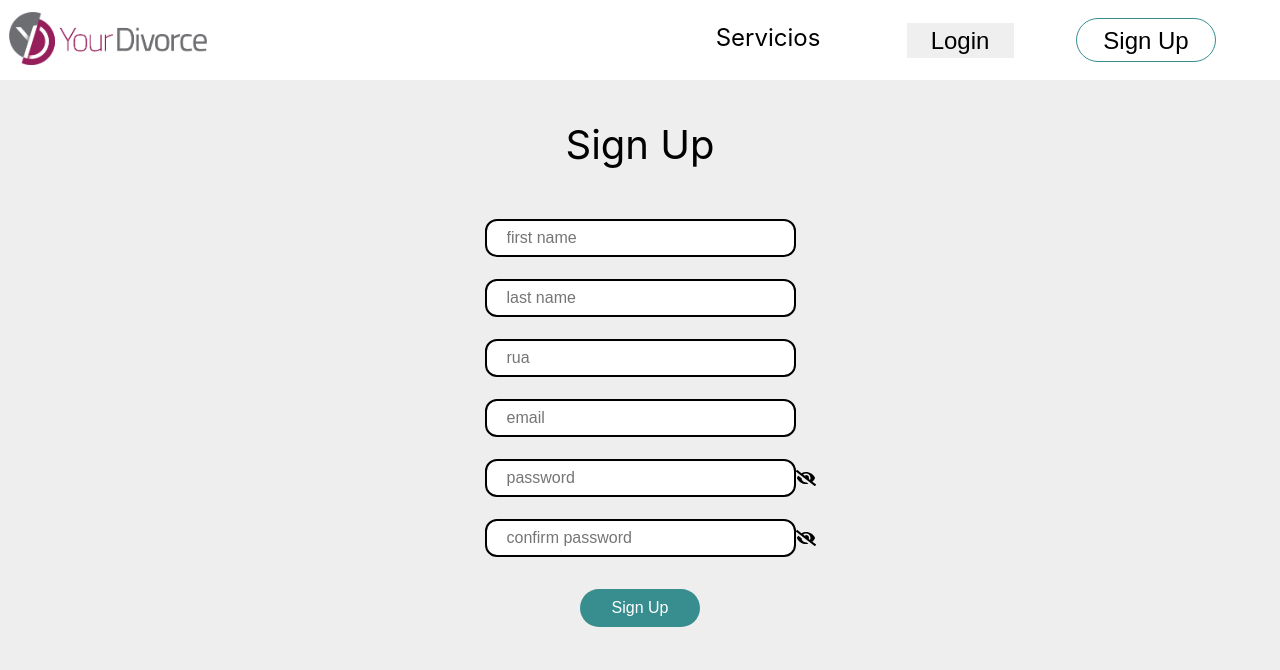
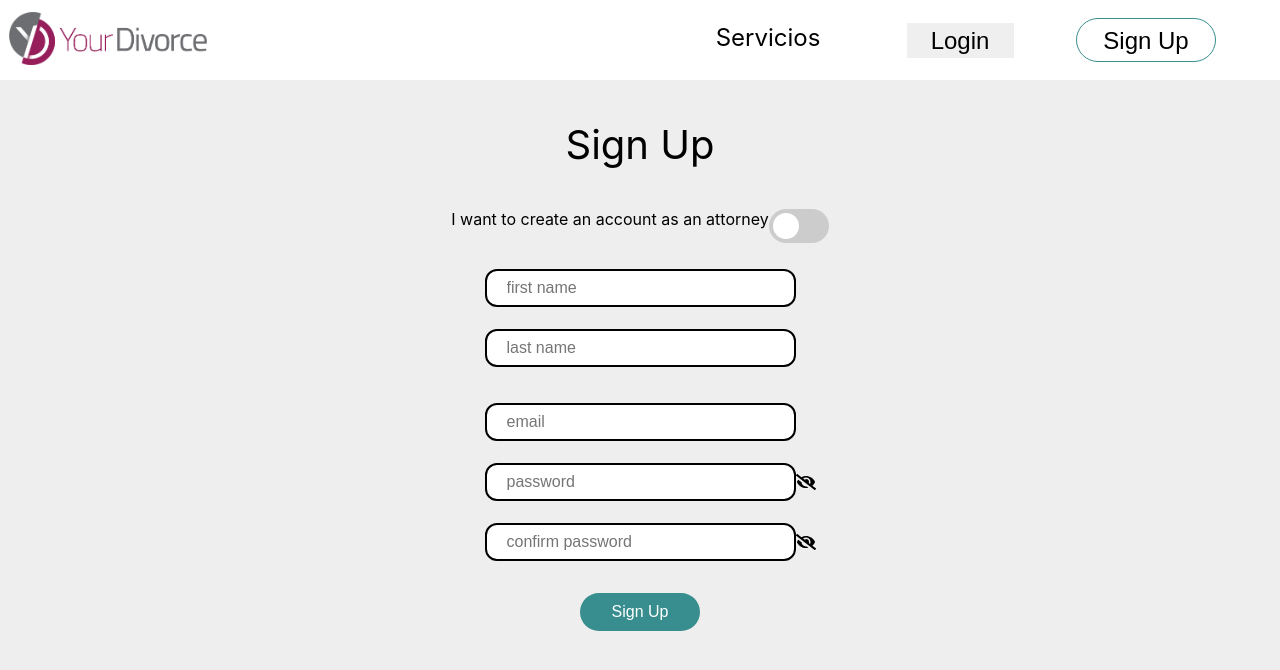
Before and after one commit to AbdielCortes/inso4115-los-reyes-de-la-punta-front-end, a React (Create React App) app: page /signup in a window 1280 px wide. Shown: the top 670 px of the page. Built offline with nearby package versions, Linux system fonts and the light colour scheme.

Commit message:
added button that shows/hides rua for attorney sign up

```diff
--- a/src/components/Home/Home.js
+++ b/src/components/Home/Home.js
@@ -12,7 +12,7 @@ export class Home extends Component {
                     <div className='start-text'>
                         Make your divorce a fast process!
                     </div>
-                    <button className='start-button'>Register for Free!</button>
+                    <button className='start-button' onClick={() => history.push("/signup")}>Register for Free!</button>
                 </div>
 
             </>
--- a/src/components/SignUp/SignUp.js
+++ b/src/components/SignUp/SignUp.js
@@ -16,12 +16,18 @@ export class SignUp extends Component {
         email: "",
         password: "",
         confirmPassword: "",
-        errorMessage: ""
+        errorMessage: "",
+        isAttorney: false
     };
 
         //Handle fields change
     handleChange = input => e => {
+        if (input == "isAttorney") {
+            this.state.isAttorney = !this.state.isAttorney;
+            this.setState({[this.state.isAttorney]: !this.state.isAttorney});
+        } else {
             this.setState({[input]: e.target.value});
+        }
     }
 
     validateFields = () => {
@@ -39,7 +45,7 @@ export class SignUp extends Component {
         }
         // if nothing was typed into rua
         // OR the student number was not fully typed || this.state.studentNumber.charAt(this.state.studentNumber.length-1) === '_'
-        if (this.state.rua.length === 0) {
+        if (this.state.isAttorney && this.state.rua.length === 0) {
             errorArray.push("rua");
         }
         // if nothing was typed into email OR the email does not follow the correct format
--- a/src/components/SignUp/SignUpForm.css
+++ b/src/components/SignUp/SignUpForm.css
@@ -0,0 +1,66 @@
+/* The switch - the box around the slider */
+.switch {
+    position: relative;
+    display: inline-block;
+    width: 60px;
+    height: 34px;
+}
+
+/* Hide default HTML checkbox */
+.switch input {
+    opacity: 0;
+    width: 0;
+    height: 0;
+}
+
+/* The slider */
+.slider {
+    position: absolute;
+    cursor: pointer;
+    top: 0;
+    left: 0;
+    right: 0;
+    bottom: 0;
+    background-color: #ccc;
+    -webkit-transition: .4s;
+    transition: .4s;
+}
+
+.slider:before {
+    position: absolute;
+    content: "";
+    height: 26px;
+    width: 26px;
+    left: 4px;
+    bottom: 4px;
+    background-color: white;
+    -webkit-transition: .4s;
+    transition: .4s;
+}
+
+input:checked + .slider {
+    background-color: #2196F3;
+}
+
+input:focus + .slider {
+    box-shadow: 0 0 1px #2196F3;
+}
+
+input:checked + .slider:before {
+    -webkit-transform: translateX(26px);
+    -ms-transform: translateX(26px);
+    transform: translateX(26px);
+}
+
+/* Rounded sliders */
+.slider.round {
+    border-radius: 34px;
+}
+
+.slider.round:before {
+    border-radius: 50%;
+}
+
+.nothing {
+    height:0px;
+}
--- a/src/components/SignUp/SignUpForm.js
+++ b/src/components/SignUp/SignUpForm.js
@@ -1,17 +1,21 @@
 import React, { Component } from 'react'
 import "../Login/Login.css";
 import "../Login/LoginForm.css";
+import "./SignUpForm.css";
 import { FontAwesomeIcon } from "@fortawesome/react-fontawesome";
 import { faEye, faEyeSlash } from "@fortawesome/free-solid-svg-icons";
 
 export class SignUpForm extends Component {
     state = {
         isRevealedPassword: false,
-        isRevealedConfirmPassword: false
+        isRevealedConfirmPassword: false,
+        isRevealedRua: false
     };
 
     togglePassword = (e) => {
-        this.setState({ isRevealedPassword: !this.state.isRevealedPassword });
+        this.setState({
+            isRevealedPassword: !this.state.isRevealedPassword
+        });
     };
 
     toggleConfirmPassword = (e) => {
@@ -20,13 +24,29 @@ export class SignUpForm extends Component {
         });
     };
 
+    toggleRua = (e) => {
+        this.setState({
+            isRevealedRua: !this.state.isRevealedRua,
+        });
+    };
+
     render() {
         const { values, handleChange } = this.props;
-        const { isRevealedPassword, isRevealedConfirmPassword } = this.state;
+        const { isRevealedPassword, isRevealedConfirmPassword, isRevealedRua } = this.state;
 
         return (
             <div>
                 <form>
+                    <div>
+                        <p>I want to create an account as an attorney
+                            <label class="switch">
+                                <input type="checkbox"
+                                onChange={handleChange("isAttorney")}
+                                />
+                                <span class="slider round" onClick={this.toggleRua}/>
+                            </label>
+                        </p>
+                    </div>
                     <div className="input-container">
                         <input
                         type="firstName"
@@ -43,6 +63,7 @@ export class SignUpForm extends Component {
                         defaultValue={values.LastName}
                         />
                     </div>
+                    {isRevealedRua ? (
                         <div className="input-container">
                             <input
                             type="rua"
@@ -51,6 +72,9 @@ export class SignUpForm extends Component {
                             defaultValue={values.rua}
                             />
                         </div>
+                    ) : (
+                        <p className="nothing"></p>
+                    )}
                     <div className="input-container">
                         <input
                         type="email"
```
Lines whose indentation alone changed are shown as unchanged.
